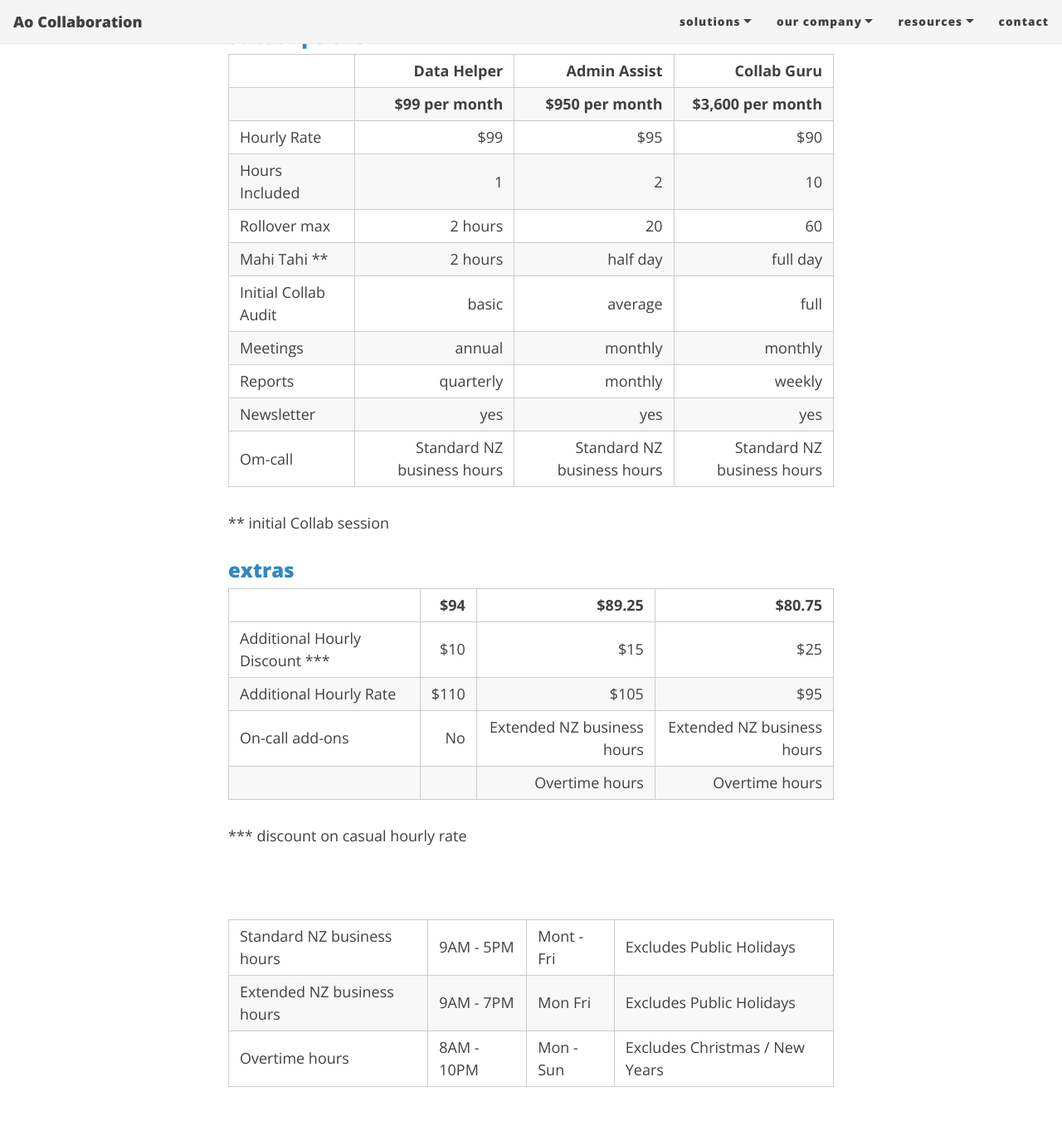
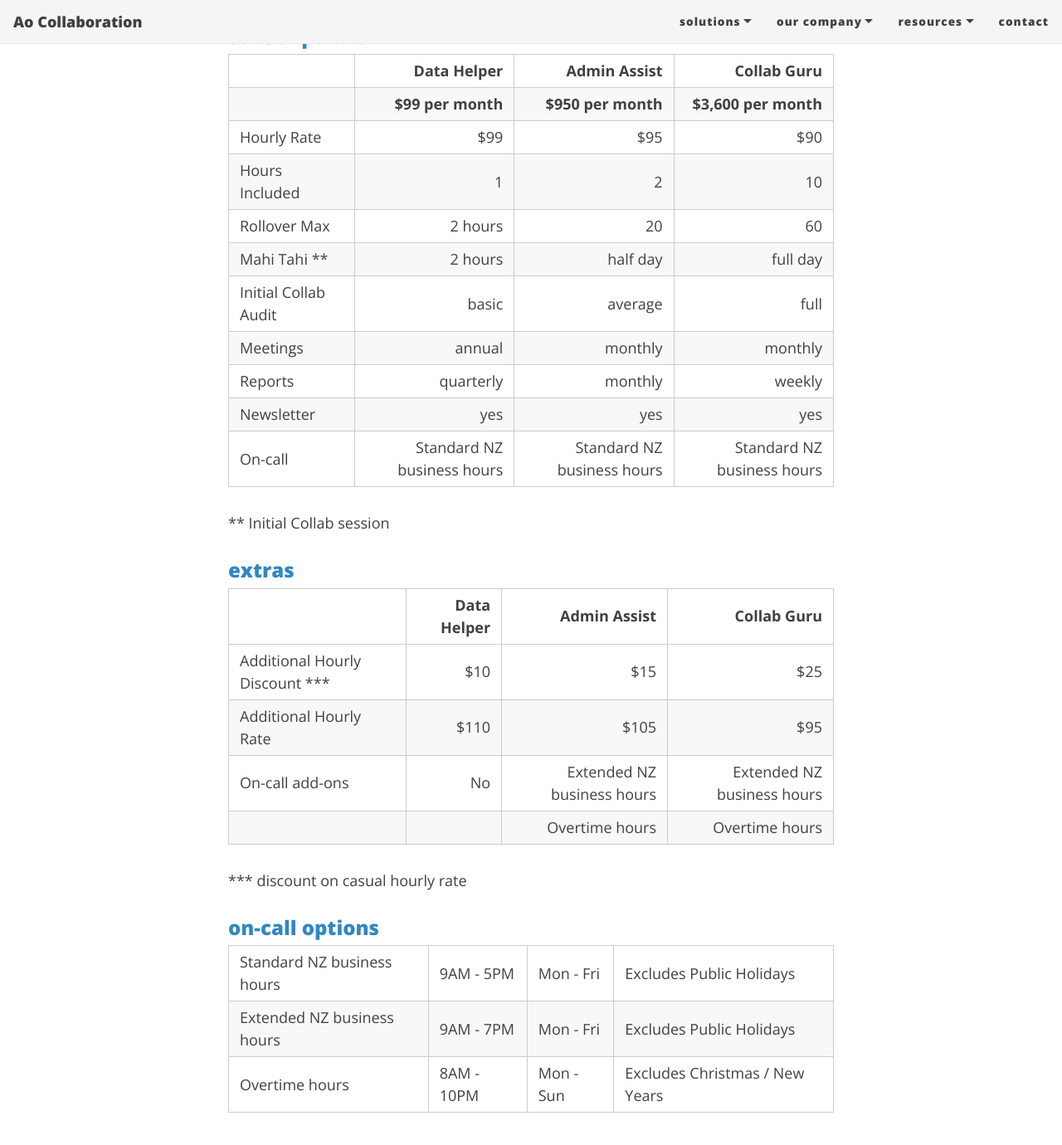
Before and after one commit to Ao-Collaboration/Ao-Collaboration.github.io, a Jekyll site: the page built from termsofservice.md, in a window 1280 px wide and 1400 px high, scrolled down 1614 px. Shown: the top 1380 px of the window at 83% size. Built offline with Jekyll 4.4.1, drawn with Linux system fonts in a browser that asks for light colours; nearby versions of some CDN libraries; comment, search, counter and statistics services are not loaded.

Commit message:
Update termsofservice.md

```diff
--- a/termsofservice.md
+++ b/termsofservice.md
@@ -49,34 +49,34 @@ We also offer the following Subscription options (all pricing is GST excl.):
 | --------------------------- | ---------------------------:| ---------------------------:| ---------------------------:|
 | Hourly Rate                 | $99                         | $95                         | $90                         |
 | Hours Included              | 1                           | 2                           | 10                          |
-| Rollover max                | 2 hours                     | 20                          | 60                          |
+| Rollover Max                | 2 hours                     | 20                          | 60                          |
 | Mahi Tahi **                | 2 hours                     | half day                    | full day                    |
 | Initial Collab Audit        | basic                       | average                     | full                        |
 | Meetings                    | annual                      | monthly                     | monthly                     |
 | Reports                     | quarterly                   | monthly                     | weekly                      |
 | Newsletter                  | yes                         | yes                         | yes                         |
-| Om-call                     | Standard NZ business hours  | Standard NZ business hours  | Standard NZ business hours  |
+| On-call                     | Standard NZ business hours  | Standard NZ business hours  | Standard NZ business hours  |
 
- ** initial Collab session
+** Initial Collab session
 <br/>
 
 
 ### extras
 
-|                                | $94                         | $89.25                      | $80.75                      |
+|                                | Data Helper                 | Admin Assist                | Collab Guru                 |
 | ------------------------------ |----------------------------:| ---------------------------:| ---------------------------:|
 | Additional Hourly Discount *** | $10                         | $15                         | $25                         |
 | Additional Hourly Rate         | $110                        | $105                        | $95                         |
 | On-call add-ons                | No                          | Extended NZ business hours  | Extended NZ business hours  |
 |                                |                             | Overtime hours              | Overtime hours              |
 
- *** discount on casual hourly rate
+*** discount on casual hourly rate
 
-<br/>
+### on-call options
 
-| Standard NZ business hours  | 9AM - 5PM  | Mont - Fri | Excludes Public Holidays       |
-| Extended NZ business hours  | 9AM - 7PM  | Mon Fri    | Excludes Public Holidays       |
-| Overtime hours              | 8AM - 10PM | Mon - Sun  | Excludes Christmas / New Years |
+| Standard NZ business hours | 9AM - 5PM  | Mon - Fri | Excludes Public Holidays       |
+| Extended NZ business hours | 9AM - 7PM  | Mon - Fri | Excludes Public Holidays       |
+| Overtime hours             | 8AM - 10PM | Mon - Sun | Excludes Christmas / New Years |
 
 <br/>
 
```
